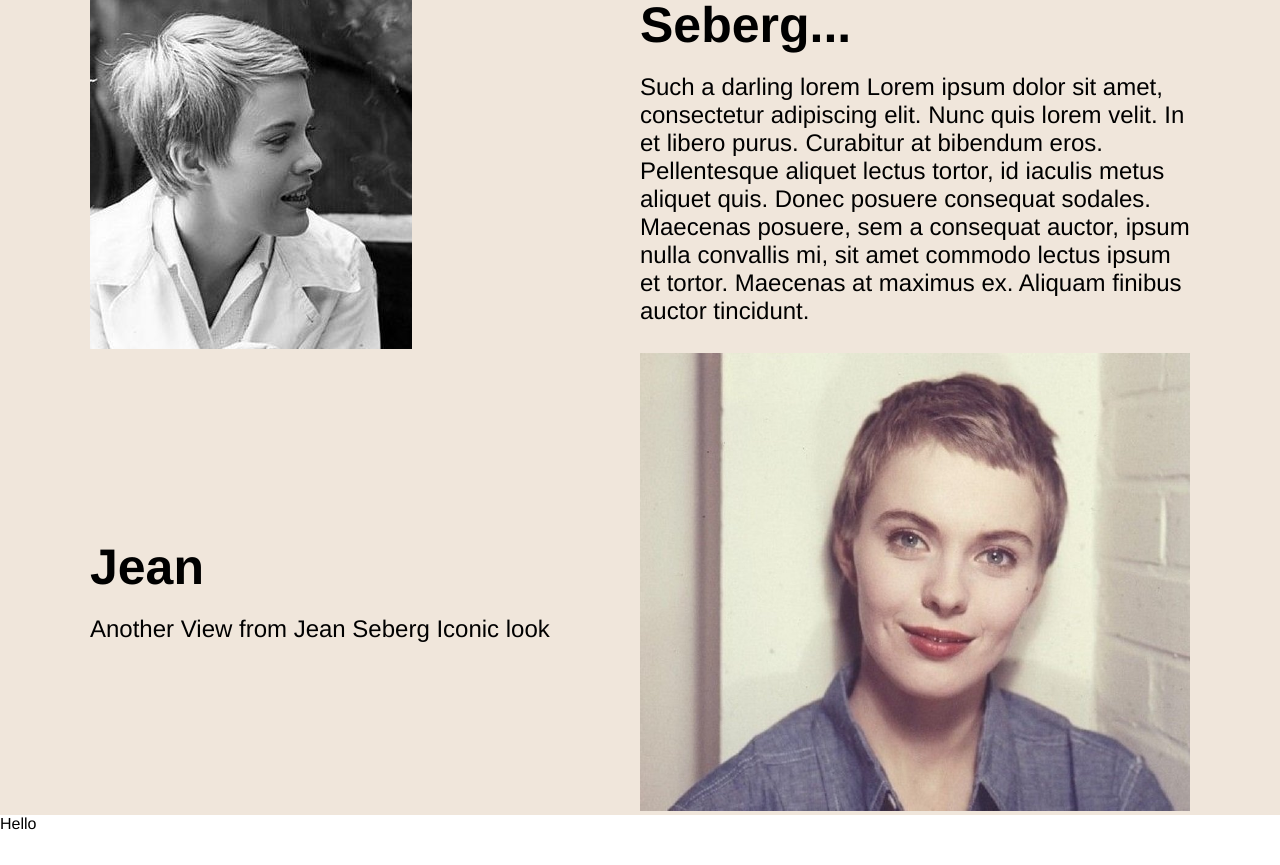
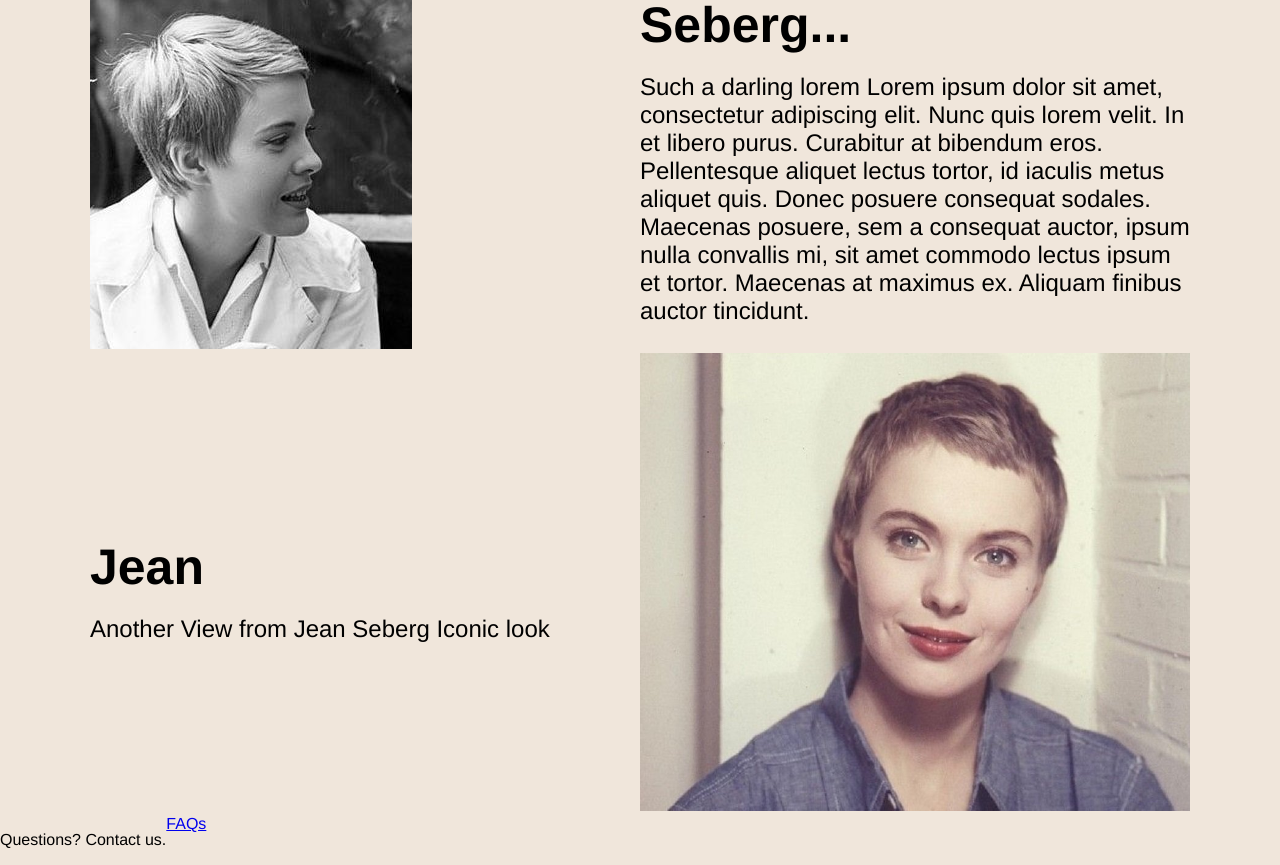
Before and after one commit to helenemartin/actions-speak-louder-than-emojis, a React (Create React App) app: page / in a window 1280 px wide. Shown: the part 750-1615 px from the top of the page. Before the commit the page ends 1583 px from the top, so only its background shows below. Built offline with nearby package versions, Linux system fonts and the light colour scheme.

Commit message:
add text and first link to footer

```diff
--- a/src/components/footer/index.js
+++ b/src/components/footer/index.js
@@ -1,7 +1,26 @@
 import React from 'react';
-import { Container} from './styles/footer';
+import { Container, Row, Column, Link, Title, Text} from './styles/footer';
 
-
-export default function Footer({ children, direction = 'row', ...restProps}) {
+export default function Footer({ children, ...restProps }) {
     return <Container {...restProps}>{children}</Container>
 }
+
+Footer.Row = function FooterRow({ children, ...restProps }) {
+    return <Row {...restProps}>{children}</Row>;
+}
+
+Footer.Column = function FooterColumn({ children, ...restProps }) {
+    return <Column {...restProps}>{children}</Column>;
+}
+
+Footer.Link = function FooterLink({ children, ...restProps }) {
+    return <Link {...restProps}>{children}</Link>;
+}
+
+Footer.Title = function FooterTitle({ children, ...restProps }) {
+    return <Title {...restProps}>{children}</Title>;
+}
+
+Footer.Text = function FooterTitle({ children, ...restProps }) {
+    return <Text {...restProps}>{children}</Text>
+}
--- a/src/components/footer/styles/footer.js
+++ b/src/components/footer/styles/footer.js
@@ -3,3 +3,21 @@ import styled from 'styled-components';
 export const Container = styled.div`
     display: flex;
 `;
+
+export const Column = styled.div`
+`;
+
+export const Row = styled.div`
+`;
+
+export const Link = styled.a`
+`;
+
+export const Title = styled.p`
+`;
+
+export const Text = styled.p`
+`;
+
+export const Break = styled.div`
+`;
--- a/src/containers/footer.js
+++ b/src/containers/footer.js
@@ -4,7 +4,12 @@ import { Footer } from '../components';
 export function FooterContainer() {
     return (
         <Footer>
-            Hello
+            <Footer.Title>Questions? Contact us.</Footer.Title>
+            <Footer.Row>
+                <Footer.Column>
+                    <Footer.Link href="#">FAQs</Footer.Link>
+                </Footer.Column>
+            </Footer.Row>
         </Footer>
     )
 }
--- a/src/global-styles.js
+++ b/src/global-styles.js
@@ -3,6 +3,9 @@ import { createGlobalStyle } from 'styled-components'
 export const GlobalStyles = createGlobalStyle`
     html, body {
         font-family: 'Helvetica Neue', Arial, sans-serif;
+        -webkit-font-smoothing: antialised;
+        -moz-osx-font-smoothing: grayscale;
+        background-color: #F0E6DB;
         font-size: 16px;
         margin:0;
     }
```
